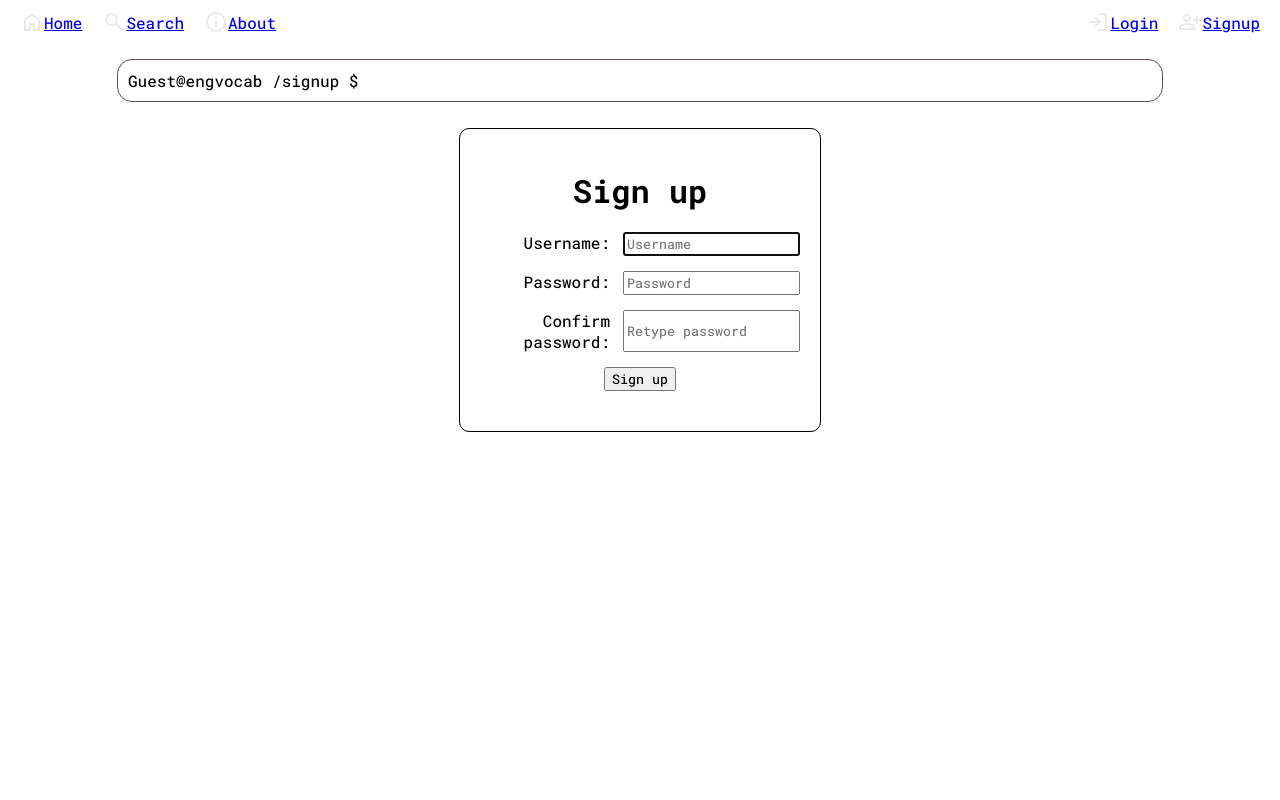
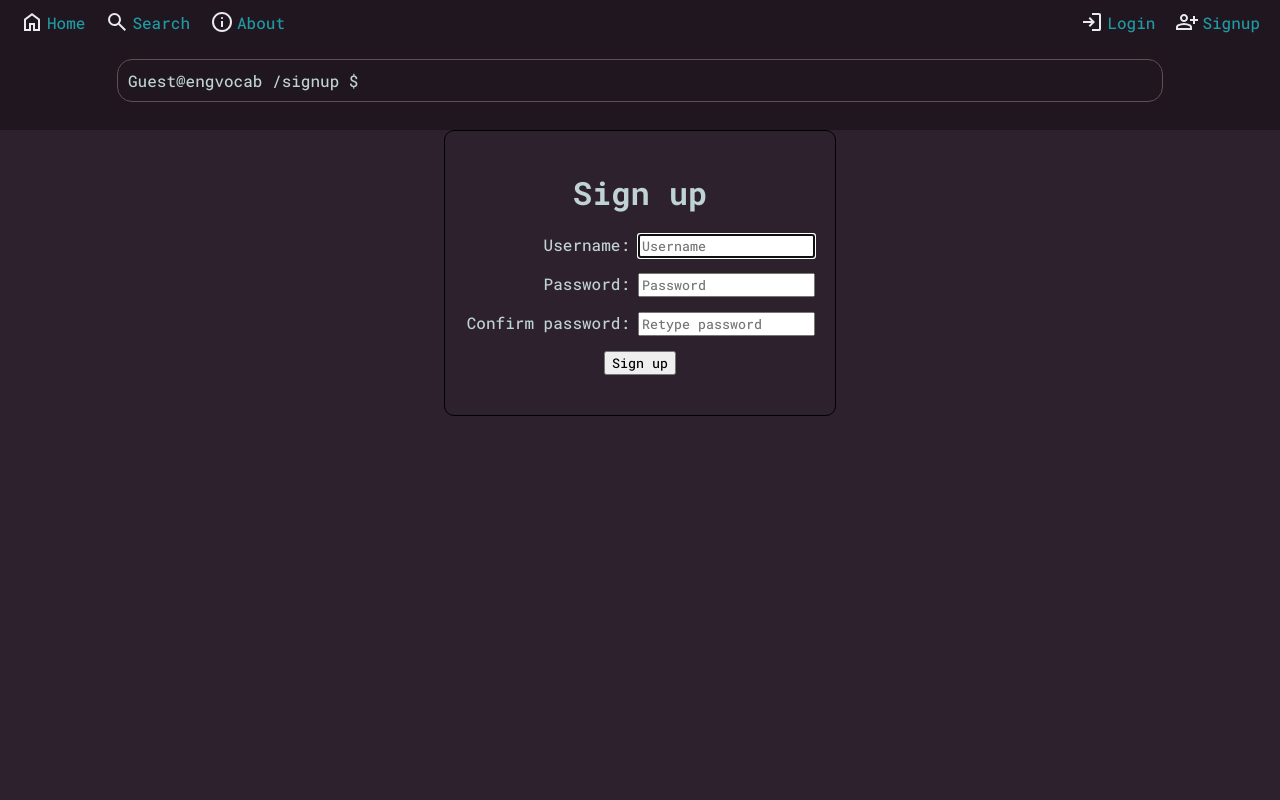
Before and after one commit to Gabritorre/engvocab, a Django app: page /signup in a window 1280 px wide. Run offline with Django 5.2, Linux system fonts and the light colour scheme.

Commit message:
Style UI

```diff
--- a/vocapp/static/vocapp/css/colors_fonts.css
+++ b/vocapp/static/vocapp/css/colors_fonts.css
@@ -33,3 +33,34 @@ html, input, button {
 	font-family: RobotoMono, monospace;
 	font-weight: 450;
 }
+
+
+/* COLORS */
+
+html {
+	background-color: #201620;
+	color: rgb(190, 211, 210);
+}
+
+nav {
+	background-color: #201620;
+}
+
+main {
+	background-color: #2e212e;
+}
+
+a {
+	color: rgb(31, 154, 163);
+	text-decoration: none;
+	transition: color 0.2s ease-in-out, transform 0.2s ease-in-out;
+}
+
+a:hover, a:active {
+	transform: scale(1.05);
+	filter: brightness(150%);
+}
+
+nav img:hover {
+	filter: brightness(170%);
+}
--- a/vocapp/static/vocapp/css/content_block.css
+++ b/vocapp/static/vocapp/css/content_block.css
@@ -1,9 +1,20 @@
 html {
 	overflow-y: scroll;
+	height: 100%;
 }
 
+body {
+	margin: 0px;
+	height:100%;
+
+	display:flex;
+	flex-direction: column;
+
+}
 main {
-	margin-top: 128px;
+	margin-top: 130px;
+	width: 100%;
+	height:100%;
 }
 
 /* home.html */
@@ -25,6 +36,7 @@ main {
 		flex-direction: row;
 		justify-content: space-evenly;
 		width: 80vw;
+		margin-top: 20px;
 	}
 
 		#filters .filter_checkbox {
@@ -106,7 +118,7 @@ main {
 
 #main_search {
 	display: flex;
-	align-items:center;
+	align-items: flex-start;
 	justify-content: center;
 }
 
@@ -139,7 +151,7 @@ main {
 
 #main_about {
 	display:flex;
-	align-items: center;
+	align-items: flex-start;
 	justify-content: center;
 }
 
@@ -190,7 +202,7 @@ main {
 
 .main_enter {
 	display:flex;
-	align-items: center;
+	align-items: flex-start;
 	justify-content: center;
 }
 
@@ -215,15 +227,28 @@ main {
 			margin: 0px 0px 20px 0px;
 		}
 
-			.enter_form .form_field {
+			.enter_form .form_field_signup {
 				display:flex;
 				flex-direction:row;
 				justify-content: space-between;
 
 				margin-bottom:15px;
-				width: 320px;
+				width: 350px;
 			}
-				.form_field label {
-					width: 130px;
+				.form_field_signup label {
+					width: 165px;
 					text-align: end;
 				}
+
+			.enter_form .form_field_login {
+					display:flex;
+					flex-direction:row;
+					justify-content: space-between;
+
+					margin-bottom:15px;
+					width: 280px;
+				}
+					.form_field_login label {
+						width: 95px;
+						text-align: end;
+					}
--- a/vocapp/static/vocapp/css/navbar.css
+++ b/vocapp/static/vocapp/css/navbar.css
@@ -2,7 +2,6 @@ nav {
 	position: fixed;
 	top: 0px;
 	left: 0px;
-	background-color: white;
 	width:100vw;
 	padding-top: 10px;
 }
@@ -29,6 +28,9 @@ nav {
 
 		margin: 0px 10px;
 	}
+	.nav_item span {
+		margin-left:3px;
+	}
 
 #cli {
 	display:flex;
--- a/vocapp/templates/vocapp/login.html
+++ b/vocapp/templates/vocapp/login.html
@@ -7,12 +7,12 @@
 		<h1>Login</h1>
 		<form class="enter_form" method="POST">
 			{% csrf_token %}
-			<div class="form_field">
+			<div class="form_field_login">
 				<label for="id_username">Username:</label>
 				{{ form.username }}
 			</div>
 
-			<div class="form_field">
+			<div class="form_field_login">
 				<label for="id_password">Password:</label>
 				{{ form.password }}
 			</div>
--- a/vocapp/templates/vocapp/signup.html
+++ b/vocapp/templates/vocapp/signup.html
@@ -7,15 +7,15 @@
 		<h1>Sign up</h1>
 		<form class="enter_form" method="POST">
 			{% csrf_token %}
-			<div class="form_field">
+			<div class="form_field_signup">
 				<label for="id_username">Username:</label>
 				{{ form.username }}
 			</div>
-			<div class="form_field">
+			<div class="form_field_signup">
 				<label for="id_password1">Password:</label>
 				{{ form.password1 }}
 			</div>
-			<div class="form_field">
+			<div class="form_field_signup">
 				<label for="id_password2">Confirm password:</label>
 				{{ form.password2 }}
 			</div>
```
